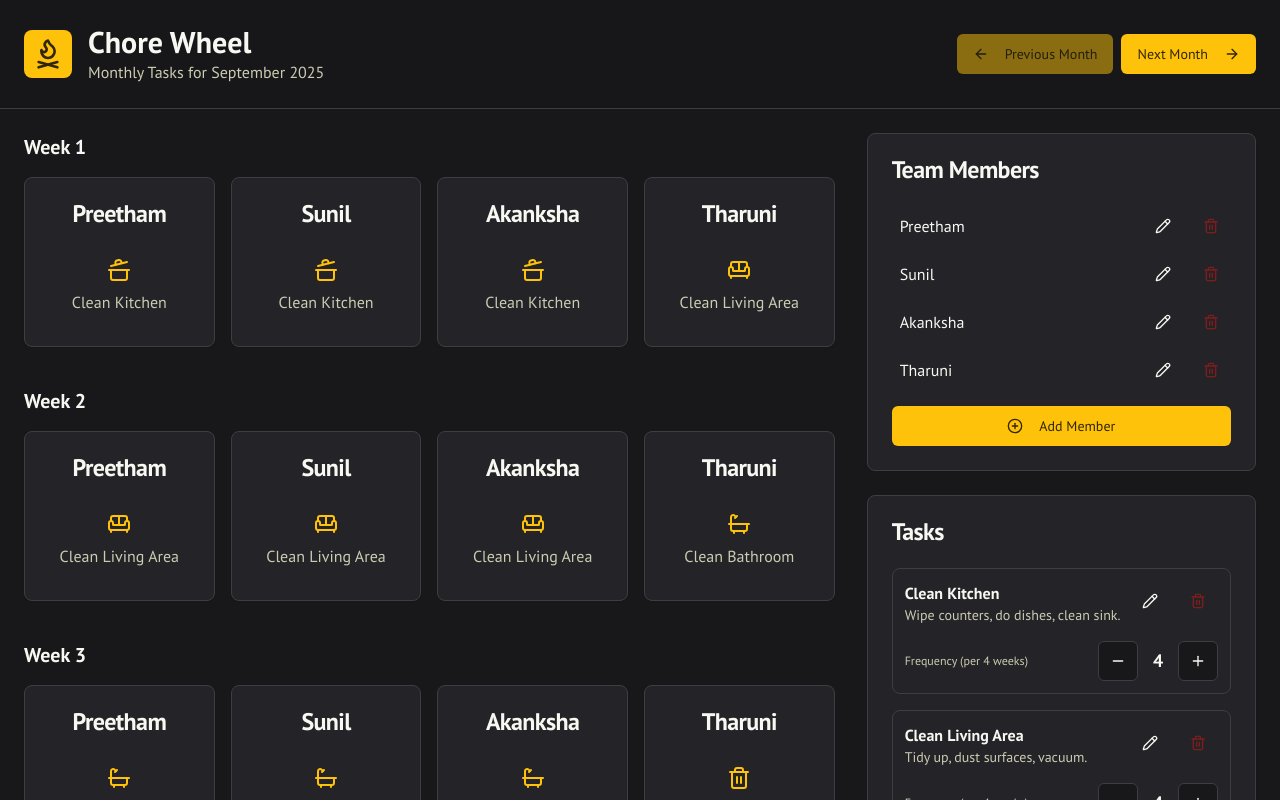
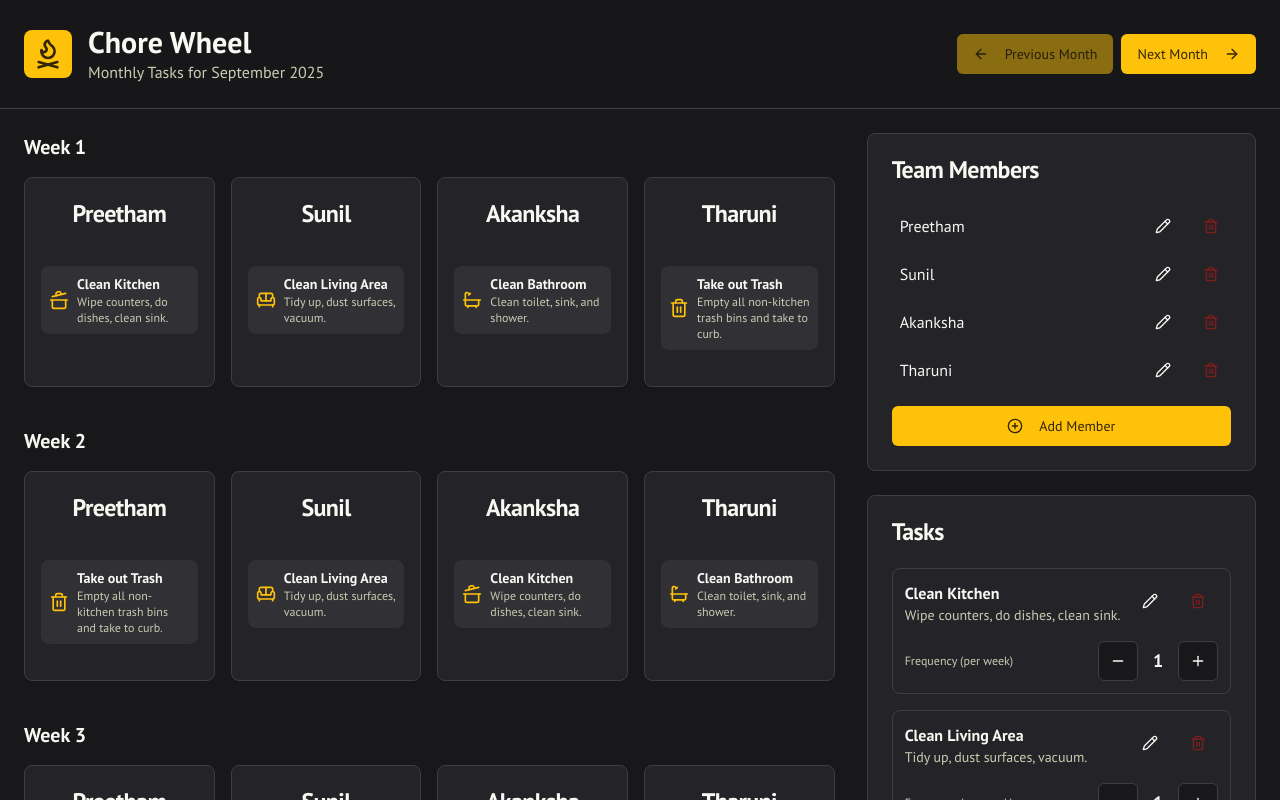
Before and after one commit to saipreetham99/Chore-Wheel, a Next.js app: page / in a window 1280 px wide. Shown: the top 800 px of the page. Built offline with nearby package versions, Linux system fonts and the light colour scheme.

Commit message:
okay do frequence per week instead of 4 weeks and in the same week, same

```diff
--- a/src/app/page.tsx
+++ b/src/app/page.tsx
@@ -160,7 +160,7 @@ export default function Home() {
       title: 'New Task',
       description: 'Task description',
       iconName: 'ClipboardList',
-      frequency: 4,
+      frequency: 1,
     };
     setChores({ ...chores, [newChoreId]: newChore });
   };
@@ -319,7 +319,7 @@ export default function Home() {
 
                         <div className="flex items-center justify-between gap-4 pt-2">
                             <Label htmlFor={`frequency-${chore.id}`} className="text-xs font-medium text-muted-foreground">
-                                Frequency (per 4 weeks)
+                                Frequency (per week)
                             </Label>
                             <div className="flex items-center gap-2">
                                 <Button size="icon" variant="outline" onClick={() => handleFrequencyChange(chore.id, -1)}>
--- a/src/components/monthly-calendar-view.tsx
+++ b/src/components/monthly-calendar-view.tsx
@@ -3,9 +3,10 @@
 
 import { useMemo } from "react";
 import type { Task, Chore, TeamMemberName } from "@/lib/types";
-import { Card, CardContent, CardHeader, CardTitle } from "./ui/card";
+import { Card, CardContent, CardHeader, CardTitle, CardDescription } from "./ui/card";
 import { Icon } from "./icon";
 import { shuffle } from "@/lib/utils";
+import { ScrollArea, ScrollBar } from "./ui/scroll-area";
 
 type MonthlyCalendarViewProps = {
   chores: Record<string, Chore>;
@@ -20,127 +21,83 @@ export function MonthlyCalendarView({
   teamMembers,
   monthOffset,
 }: MonthlyCalendarViewProps) {
-
   const monthlySchedule = useMemo(() => {
     if (!teamMembers.length || !Object.keys(chores).length) return [];
 
-    // 1. Create a pool of all task instances for the month based on frequency
-    const taskPool: string[] = [];
+    const schedule: Task[][][] = Array.from({ length: WEEKS_IN_MONTH }, () =>
+      Array.from({ length: teamMembers.length }, () => [])
+    );
+
+    const seed = monthOffset;
+    const shuffledTeamMembers = shuffle([...teamMembers], seed);
+
+    for (let week = 0; week < WEEKS_IN_MONTH; week++) {
+      // 1. Create a pool of all task instances for the week
+      const weeklyTaskPool: string[] = [];
       for (const choreId in chores) {
         const chore = chores[choreId];
         for (let i = 0; i < (chore.frequency || 1); i++) {
-        taskPool.push(chore.id);
+          weeklyTaskPool.push(chore.id);
         }
       }
+      const shuffledTasks = shuffle(weeklyTaskPool, seed + week);
 
-    // 2. Shuffle the pool to randomize initial distribution
-    const seed = monthOffset;
-    let shuffledTaskPool = shuffle(taskPool, seed);
+      // 2. Distribute tasks from the pool to team members
+      shuffledTasks.forEach((choreId, taskIndex) => {
+        const memberIndex = taskIndex % shuffledTeamMembers.length;
+        const memberName = shuffledTeamMembers[memberIndex];
+        const teamMemberOriginalIndex = teamMembers.indexOf(memberName);
 
-    // 3. Create a schedule grid and track task counts per member
-    const weeks: Task[][] = Array.from({ length: WEEKS_IN_MONTH }, () => []);
-    const memberTaskCounts: Record<TeamMemberName, number> = teamMembers.reduce((acc, member) => ({ ...acc, [member]: 0 }), {});
-    const weeklyAssignments: boolean[][] = Array.from({ length: WEEKS_IN_MONTH }, () =>
-      Array.from({ length: teamMembers.length }, () => false)
-    );
-
-    // 4. Distribute tasks, prioritizing filling empty slots first
-    shuffledTaskPool.forEach(choreId => {
-      let assigned = false;
-      // Try to find a slot for the task, starting with members who have the fewest tasks
-      const sortedMembers = [...teamMembers].sort((a, b) => memberTaskCounts[a] - memberTaskCounts[b]);
-
-      for (let week = 0; week < WEEKS_IN_MONTH; week++) {
-        for (const member of sortedMembers) {
-          const memberIndex = teamMembers.indexOf(member);
-          if (!weeklyAssignments[week][memberIndex]) {
-            weeks[week][memberIndex] = {
-              id: `task-${member}-${choreId}-m${monthOffset}-w${week}`,
+        if (teamMemberOriginalIndex !== -1) {
+            schedule[week][teamMemberOriginalIndex].push({
+              id: `task-${memberName}-${choreId}-m${monthOffset}-w${week}-i${taskIndex}`,
               choreId: choreId,
-              assignee: member,
-            };
-            weeklyAssignments[week][memberIndex] = true;
-            memberTaskCounts[member]++;
-            assigned = true;
-            break; // Move to the next task
-          }
-        }
-        if (assigned) break; // Move to the next task
+              assignee: memberName,
+            });
         }
       });
-
-    // Fill any remaining empty slots by re-assigning tasks if necessary (e.g. more slots than tasks)
-     for (let week = 0; week < WEEKS_IN_MONTH; week++) {
-        for (let memberIndex = 0; memberIndex < teamMembers.length; memberIndex++) {
-            if (!weeklyAssignments[week][memberIndex]) {
-                const member = teamMembers[memberIndex];
-                 // Find a task to assign - can be random or based on other logic
-                const choreToAssign = shuffledTaskPool[(week * teamMembers.length + memberIndex) % shuffledTaskPool.length];
-                if (choreToAssign) {
-                  weeks[week][memberIndex] = {
-                      id: `task-${member}-${choreToAssign}-m${monthOffset}-w${week}-fill`,
-                      choreId: choreToAssign,
-                      assignee: member,
-                  };
-                }
-            }
-        }
     }
 
-    // Flatten and then restructure the tasks to ensure proper assignment objects
-    const finalWeeks: Task[][] = Array.from({ length: WEEKS_IN_MONTH }, () => []);
-    weeks.flat().filter(Boolean).forEach((task, index) => {
-      const weekIndex = Math.floor(index / teamMembers.length);
-      if (finalWeeks[weekIndex] && finalWeeks[weekIndex].length < teamMembers.length) {
-         finalWeeks[weekIndex].push(task);
-      }
-    });
-
-
-    // Re-map to ensure no member gets two tasks in one week if there are enough tasks.
-    const finalSchedule: Task[][] = Array.from({ length: WEEKS_IN_MONTH }, () => []);
-    for (let week = 0; week < WEEKS_IN_MONTH; week++) {
-      const weekTasks = weeks[week].filter(Boolean);
-      const assignedMembers = new Set<TeamMemberName>();
-      const weekSchedule: Task[] = [];
-
-      weekTasks.forEach(task => {
-        if (!assignedMembers.has(task.assignee)) {
-          weekSchedule.push(task);
-          assignedMembers.add(task.assignee);
-        }
-      });
-      finalSchedule[week] = weekSchedule;
-    }
-
-
-    return finalSchedule;
+    return schedule;
   }, [chores, teamMembers, monthOffset]);
 
   return (
     <div className="space-y-8">
       <div className="space-y-10">
-        {monthlySchedule.map((weekTasks, weekIndex) => (
+        {monthlySchedule.map((week, weekIndex) => (
             <div key={weekIndex} className="space-y-4">
                 <h3 className="text-xl font-semibold">Week {weekIndex + 1}</h3>
                 <div className="grid grid-cols-1 md:grid-cols-2 lg:grid-cols-4 gap-4">
-                    {teamMembers.map((member) => {
-                        const assignedTask = (weekTasks || []).find(t => t.assignee === member);
-                        const chore = assignedTask ? chores[assignedTask.choreId] : null;
+                    {teamMembers.map((member, memberIndex) => {
+                        const assignedTasks = week[memberIndex] || [];
                         return (
-                            <Card key={`${weekIndex}-${member}`}>
+                            <Card key={`${weekIndex}-${member}`} className="flex flex-col">
                                 <CardHeader>
                                     <CardTitle className="text-center">{member}</CardTitle>
                                 </CardHeader>
-                                <CardContent className="flex flex-col items-center justify-center gap-2 text-center h-24">
-                                    {chore ? (
-                                        <>
-                                            <Icon name={chore.iconName} className="h-6 w-6 text-primary" />
-                                            <p className="text-muted-foreground">{chore.title}</p>
-                                        </>
+                                <CardContent className="flex-1 flex flex-col justify-start gap-2 text-center p-2">
+                                  <ScrollArea className="h-[120px] w-full">
+                                    <div className="p-2 space-y-2">
+                                      {assignedTasks.length > 0 ? (
+                                        assignedTasks.map(task => {
+                                          const chore = chores[task.choreId];
+                                          return chore ? (
+                                            <div key={task.id} className="p-2 rounded-lg bg-muted/50 flex items-center gap-2 text-left">
+                                              <Icon name={chore.iconName} className="h-5 w-5 text-primary flex-shrink-0" />
+                                              <div className="flex-grow">
+                                                <p className="text-sm font-semibold">{chore.title}</p>
+                                                <p className="text-xs text-muted-foreground">{chore.description}</p>
+                                              </div>
+                                            </div>
+                                          ) : null
+                                        })
                                       ) : (
-                                        <p className="text-muted-foreground">No task assigned</p>
+                                        <div className="flex items-center justify-center h-full">
+                                            <p className="text-muted-foreground text-sm">No tasks this week</p>
+                                        </div>
                                       )}
+                                    </div>
+                                  </ScrollArea>
                                 </CardContent>
                             </Card>
                         )
--- a/src/lib/initial-data.ts
+++ b/src/lib/initial-data.ts
@@ -4,10 +4,10 @@ import type { Chore, Task, TeamMemberName, PastAssignments } from './types';
 export const teamMembers: TeamMemberName[] = ['Preetham', 'Sunil', 'Akanksha', 'Tharuni'];
 
 export const chores: Record<string, Chore> = {
-  'clean-kitchen': { id: 'clean-kitchen', title: 'Clean Kitchen', description: 'Wipe counters, do dishes, clean sink.', iconName: 'CookingPot', frequency: 4 },
-  'clean-living-area': { id: 'clean-living-area', title: 'Clean Living Area', description: 'Tidy up, dust surfaces, vacuum.', iconName: 'Sofa', frequency: 4 },
-  'clean-bathroom': { id: 'clean-bathroom', title: 'Clean Bathroom', description: 'Clean toilet, sink, and shower.', iconName: 'Bath', frequency: 4 },
-  'take-out-trash': { id: 'take-out-trash', title: 'Take out Trash', description: 'Empty all non-kitchen trash bins and take to curb.', iconName: 'Trash2', frequency: 4 },
+  'clean-kitchen': { id: 'clean-kitchen', title: 'Clean Kitchen', description: 'Wipe counters, do dishes, clean sink.', iconName: 'CookingPot', frequency: 1 },
+  'clean-living-area': { id: 'clean-living-area', title: 'Clean Living Area', description: 'Tidy up, dust surfaces, vacuum.', iconName: 'Sofa', frequency: 1 },
+  'clean-bathroom': { id: 'clean-bathroom', title: 'Clean Bathroom', description: 'Clean toilet, sink, and shower.', iconName: 'Bath', frequency: 1 },
+  'take-out-trash': { id: 'take-out-trash', title: 'Take out Trash', description: 'Empty all non-kitchen trash bins and take to curb.', iconName: 'Trash2', frequency: 1 },
 };
 
 export const uniqueChoreIds = Object.keys(chores);
```
Lines whose indentation alone changed are shown as unchanged.
